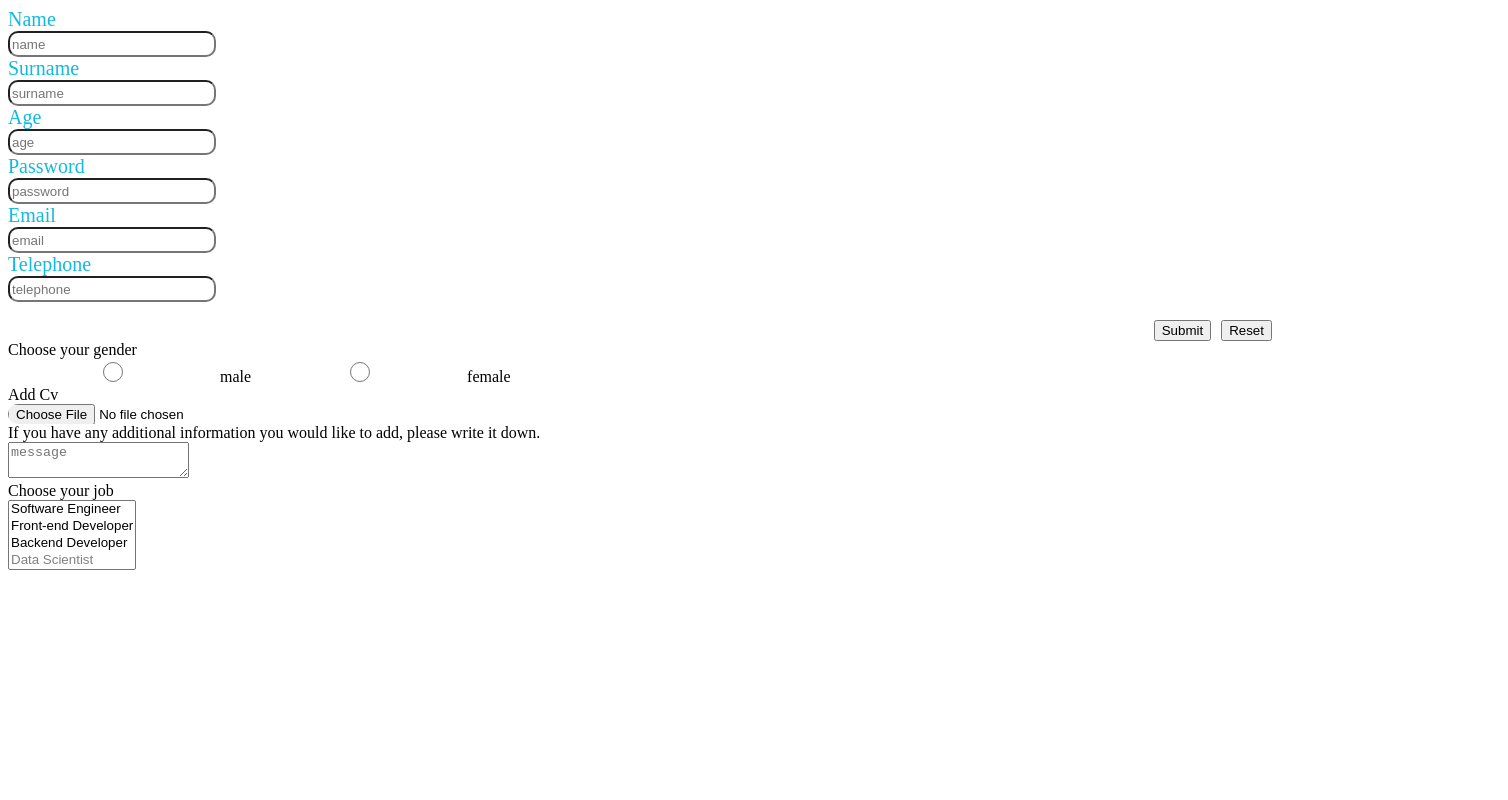
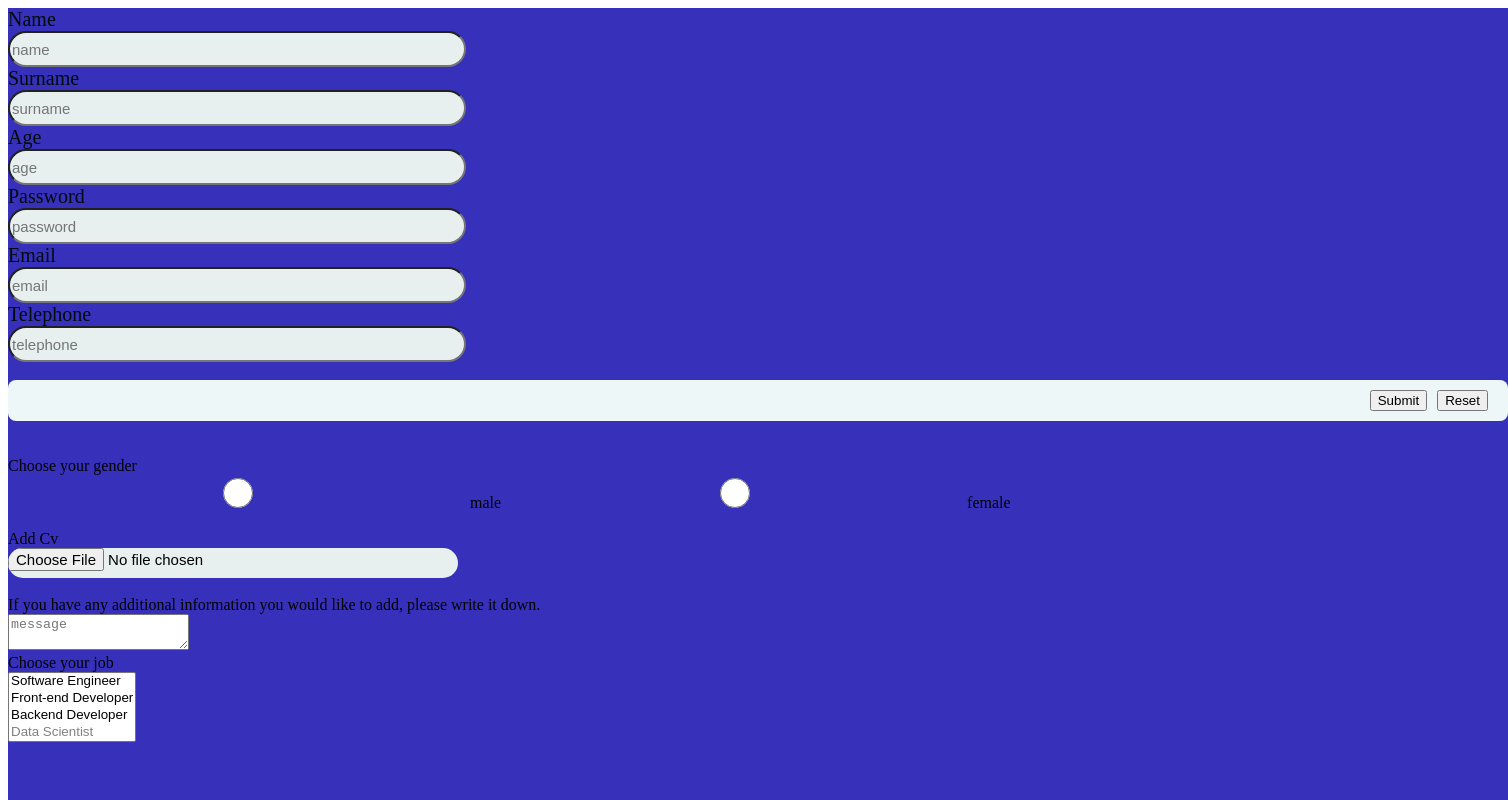
Before and after one commit to Aysun7/My-form, a plain HTML site: page index.html in a window 1280 px wide. Shown: the top 800 px of the page, 1508 px wide, since content can reach past the window. Drawn offline with Linux system fonts and the light colour scheme.

Commit message:
changes added

```diff
--- a/index.html
+++ b/index.html
@@ -10,34 +10,43 @@
             gap: 10px;
             }
 
-
 label{
     font-size: 20px;
-    font-weight: 700px;
-    color: rgb(15, 186, 225);
+    font-weight: 200px;
+    color: rgb(1, 10, 12);
 }
 input{
-    width: 200px;
-    height: 20px;
-    border-radius: 10px;
+    width: 450px;
+    height: 30px;
+    border-radius: 20px;
+    background-color: rgb(232, 239, 239);
+    font-size: 15px;
 }
 #surname{
-    background-color: solid red;
+    background-color: solid rgba(26, 229, 121, 0.721);
 }
 .btns{    display: flex;
     gap: 10px;
-    justify-content: end;
+    justify-content: end ;
+    border-radius: 8px;
+    border: none;
+    color: rgb(28, 22, 22);
+    background-color: rgb(237, 247, 247);
+    padding: 10px 20px;
+    font-size: 20px;
+    opacity: 1;
+}
     </style>
 </head>
 <body>
-   <form method="get">
+   <form method="get" style="background-color: rgb(55, 48, 186); width: 1500px; height: 1000px;">
     <div class="container">
 <label for="name">Name</label>
 <br>
 <input type="text" name=" name" placeholder="name">
 <br>
 <label for="surname">Surname</label> <br>
-<input type="text" name="surname" placeholder="surname">
+<input id="surname" name="surname" placeholder="surname">
 <br>
 <label for="age">Age</label>
  <br>
@@ -57,24 +66,28 @@ input{
 
 <br>
 <br>
-<div class="btns">
-<button  type="submit">
-    Submit
+<div class="btns" style="font-size: 20;">
+<button  type="submit">Submit
+
 </button>
 <button type="reset">
     Reset
 </button>
 </div>
-<div>
+<br>
+<br>
+<div style="font-size: 20;">
     Choose your gender
 </div>
 <input type="radio" > <span>male</span>
 <input type="radio" > <span>female</span>
 <br>
-<div>
+<br>
+<div style="font-size: 30;">
    Add Cv
 </div>
 <input type="file"name="file">
+<br>
 <br>
 <div>
     If you have any additional information you would like to add, please write it down.
```
